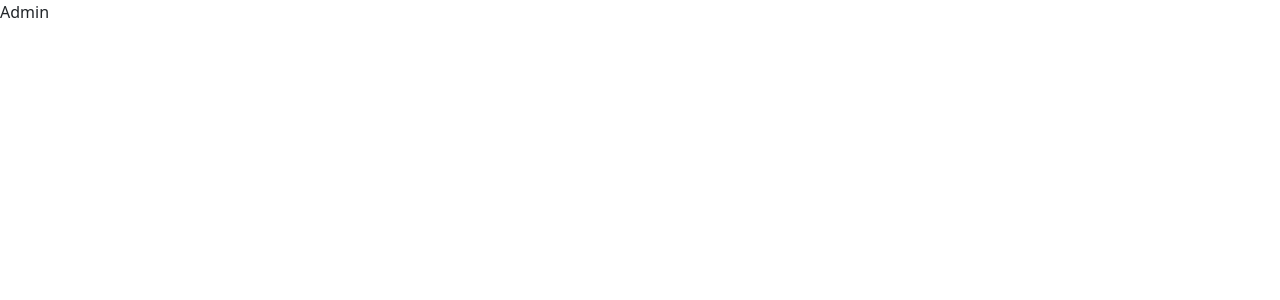
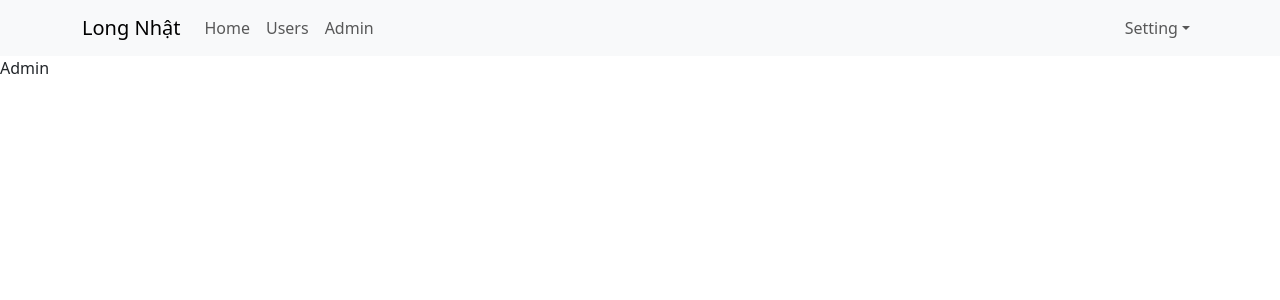
Before and after one commit to HuynhLongNhat/Quiz, a React (Vite) app in the folder frontend/: page /admins in a window 1280 px wide. Shown: the top 300 px of the page. Built offline with nearby package versions, Linux system fonts and the light colour scheme.

Commit message:
nested routes

```diff
--- a/frontend/src/App.jsx
+++ b/frontend/src/App.jsx
@@ -1,16 +1,22 @@
 
 import './App.scss'
 import Header from './components/Header/Header'
-import { Link } from 'react-router-dom'
+import { Link, Outlet } from 'react-router-dom';
 const App =() => {
-
-
   return (
-    <>
-  <div>
+    <div className='app-container'>
+  <div className='header-container'>
    <Header/>
     </div>
-    </>
+    <div className="main-container">
+      <div className="sibarnav-container">
+
+      </div>
+      <div className="app-content">
+        <Outlet />
+      </div>
+    </div>
+    </div>
   )
 }
 
--- a/frontend/src/main.jsx
+++ b/frontend/src/main.jsx
@@ -1,25 +1,21 @@
 // import { StrictMode } from 'react'
-import { createRoot } from 'react-dom/client'
-import App from './App.jsx'
-import 'bootstrap/dist/css/bootstrap.min.css';
-import {
-  BrowserRouter,
-  Route,
-  Routes
+import { createRoot } from "react-dom/client";
+import App from "./App.jsx";
+import "bootstrap/dist/css/bootstrap.min.css";
+import { BrowserRouter, Route, Routes } from "react-router-dom";
 
-} from "react-router-dom";
+import User from "./components/Users/User.jsx";
+import Admin from "./components/Admin/Admin.jsx";
 
-import User from './components/Users/User.jsx';
-import Admin from './components/Admin/Admin.jsx';
-
-createRoot(document.getElementById('root')).render(
+createRoot(document.getElementById("root")).render(
   // <StrictMode>
-   <BrowserRouter>
-     <Routes>
-      <Route path="/" element={<App />} />
-      <Route path="/users" element={<User />} />
-      <Route path="/admins" element={<Admin />} />
+  <BrowserRouter>
+    <Routes>
+      <Route path="/" element={<App />}>
+        <Route path="/users" element={<User />} />
+        <Route path="/admins" element={<Admin />} />
+      </Route>
     </Routes>
-   </BrowserRouter>
+  </BrowserRouter>
   // </StrictMode>,
-)
+);
```
